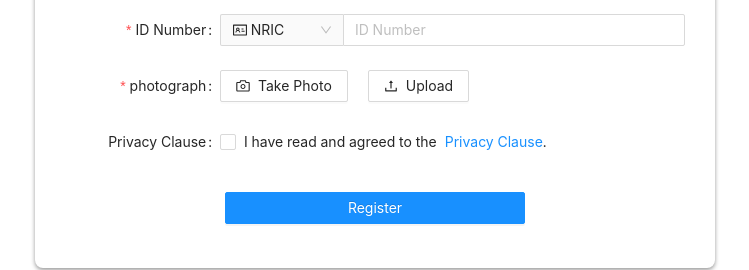
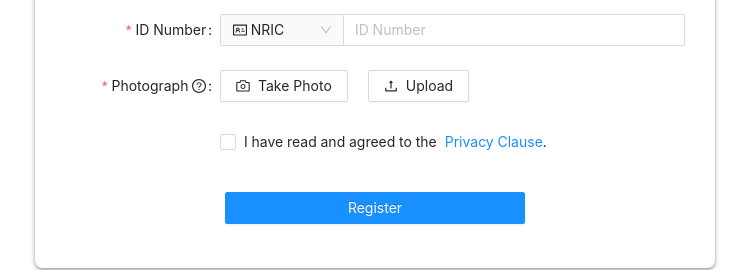
Before and after one commit to YiYimm811/FR-HCYtech, a React (Create React App) app: page / in a window 1280 px wide. Shown: the part 317-587 px from the top of the page, without its empty margins (265-1014 px from the left). Built offline with nearby package versions, Linux system fonts and the light colour scheme.

Commit message:
And new API

```diff
--- a/src/App.css
+++ b/src/App.css
@@ -175,7 +175,7 @@
 }
 
 .react-html5-camera-photo > img, .react-html5-camera-photo > video {
-  width: 100%;
+  width: 90%;
 }
 
 /************camera*************/
@@ -184,7 +184,7 @@
   text-align: center;
 }
 .demo-image-preview > img {
-  width: 100%;
+  width: 90%;
 }
 .anticon.anticon-delete{
   display: none;
--- a/src/Page/RegisterH5.jsx
+++ b/src/Page/RegisterH5.jsx
@@ -1,6 +1,6 @@
 import React from 'react';
 import {Button, Checkbox, Form, Input, Modal, Select, Spin, Upload} from 'antd';
-import {UPLOAD} from '../ajax/Urls'
+import {UPLOADPHONE} from '../ajax/Urls'
 import {IdcardOutlined, LoadingOutlined, MobileOutlined, PlusOutlined, UserOutlined} from '@ant-design/icons';
 import {beforeUpload, transformFile} from '../Plugin/UpLoad'
 import {getAgreements, UserRegister} from '../ajax/Index'
@@ -9,7 +9,7 @@ import logo from "../Images/logo.png";
 const props = {
     listType: "picture-card",
     showUploadList: false,
-    action: UPLOAD,
+    action: UPLOADPHONE,
     beforeUpload: beforeUpload,
     transformFile: transformFile
 
--- a/src/Page/RegisterPC.jsx
+++ b/src/Page/RegisterPC.jsx
@@ -1,7 +1,7 @@
 import React from 'react';
-import {Button, Checkbox, Form, Input, Modal, Select, Space, Spin, Upload} from 'antd';
+import {Button, Checkbox, Form, Input, Modal, Select, Space, Spin, Upload,Tooltip} from 'antd';
 import {UPLOAD} from '../ajax/Urls'
-import {IdcardOutlined, MobileOutlined, UploadOutlined, UserOutlined,CameraOutlined} from '@ant-design/icons';
+import {IdcardOutlined, MobileOutlined, UploadOutlined, UserOutlined,CameraOutlined,QuestionCircleOutlined} from '@ant-design/icons';
 import {beforeUpload, transformFile} from '../Plugin/UpLoad'
 import {getAgreements, postPhoto, UserRegister} from '../ajax/Index'
 import logo from "../Images/logo.png";
@@ -10,11 +10,11 @@ import 'react-html5-camera-photo/build/css/index.css';
 
 const props = {
     listType: 'picture',
-    /*showUploadList: false,*/
     action: UPLOAD,
     beforeUpload: beforeUpload,
     transformFile: transformFile,
     className: 'upload-list-inline',
+    imageUrl:''
 }
 
 class RegisterPC extends React.Component {
@@ -27,7 +27,6 @@ class RegisterPC extends React.Component {
     state = {
         fileList: [],
         pageLoading: false,
-        Tips: true,
         Camera: false,
         dataUri:false
     };
@@ -73,7 +72,6 @@ class RegisterPC extends React.Component {
                 });
                 this.setState({
                     imageUrl: info.file.response.data,
-
                 });
 
             } else {
@@ -90,10 +88,6 @@ class RegisterPC extends React.Component {
     };
 
     onUserRegister = (values) => {
-        if (!values.headImgPath) {
-            this.setState({Tips: false});
-            return false
-        }
         this.setState({
             pageLoading: true
         });
@@ -101,7 +95,7 @@ class RegisterPC extends React.Component {
         if (values.cardType === '1' && !regExp.test(values.idCard)) {
             return this.Notice('Fail', 'Please check your NRIC number');
         }
-        values.headImgPath = this.state.imageUrl;
+       // values.headImgPath = this.state.imageUrl;
         values.identificationCode = this.props.identificationCode;
         UserRegister(values).then((res) => {
             switch (res.code) {
@@ -181,8 +175,13 @@ class RegisterPC extends React.Component {
         postPhoto(data).then(res=>{
             if(res.code===200){
                fileList.status= 'done';
-                fileList.url=res.data.url;
-               // this.setState({fileList:fileList});
+                fileList.url=res.data;
+                this.formRef.current.setFieldsValue({
+                    headImgPath: res.data,
+                });
+                this.setState({
+                    imageUrl: res.data,
+                });
             }else{
                 fileList.status= 'error';
             }
@@ -205,6 +204,12 @@ class RegisterPC extends React.Component {
                 span: 18,
             },
         };
+        const formItemLayout={
+            wrapperCol: {
+                span: 18,
+                offset: 6,
+            },
+        }
         const tailFormItemLayout = {
             wrapperCol: {
                 span: 24,
@@ -270,7 +275,12 @@ class RegisterPC extends React.Component {
                     >
                         <Input addonBefore={prefixSelector} placeholder="ID Number" maxLength={30}/>
                     </Form.Item>
-                    <Form.Item className="avatar-box" name="headImgPath" label="photograph"
+                    <Form.Item className="avatar-box" name="headImgPath"
+                               label={ <span>Photograph&nbsp;
+                                   <Tooltip title="Please upload a recent photograph of yourself without mask.">
+                                        <QuestionCircleOutlined />
+                                   </Tooltip>
+                               </span>}
                                rules={[{required: true, message: 'Please upload photo'}]}>
 
                             <Button className="marginR20" onClick={() => this.TakePhoto(true)}>
@@ -314,10 +324,10 @@ class RegisterPC extends React.Component {
                         />}
 
                     </Modal>
-                    <Form.Item label="Privacy Clause">
+                    <Form.Item  {...formItemLayout} >
                         <Form.Item name='agreement' valuePropName="checked" noStyle
                                    rules={[
-                                       {validator: (_, value) => value ? Promise.resolve() : Promise.reject('Consent required')},
+                                       /*{validator: (_, value) => value ? Promise.resolve() : Promise.reject('Consent required')},*/
                                    ]}>
                             <Checkbox>I have read and agreed to the</Checkbox>
                         </Form.Item>
--- a/src/ajax/Urls.jsx
+++ b/src/ajax/Urls.jsx
@@ -1,4 +1,5 @@
 export const UPLOAD='api/upload';
+export const UPLOADPHONE='api/uploadPhone';
 export const REGISTER='api/register';
 export const AGREEMENT='api/agreement';
-export const TAKEPHOTO='api/test';
+export const TAKEPHOTO='api/camera';
```
